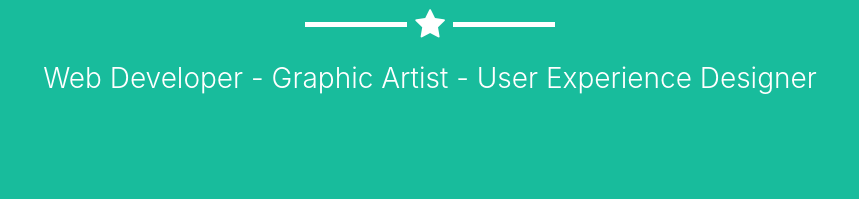
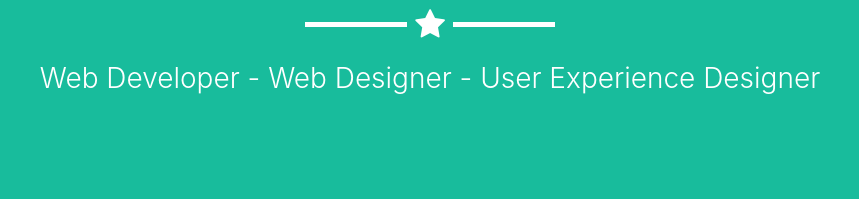
Before and after one commit to joshuajameshead/joshuajamesheadgithub, a website with bundled scripts: page index.html in a window 1280 px wide. Shown: the part 593-800 px from the top of the page, 210-1069 px from the left. Built offline with nearby package versions, Linux system fonts and the light colour scheme.

Commit message:
Change headlines.

```diff
--- a/index.html
+++ b/index.html
@@ -56,7 +56,7 @@
         <div class="intro-text">
           <span class="name">Start Bootstrap</span>
           <hr class="star-light">
-          <span class="skills">Web Developer - Graphic Artist - User Experience Designer</span>
+          <span class="skills">Web Developer - Web Designer - User Experience Designer</span>
         </div>
       </div>
     </header>
```
